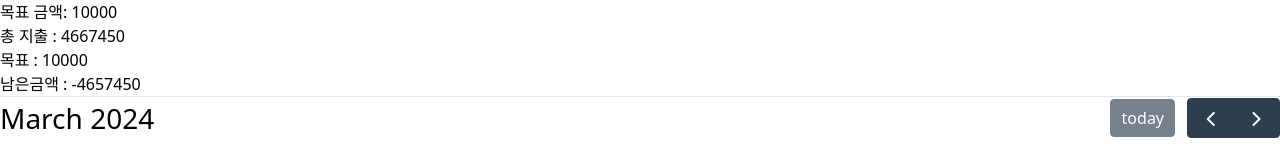
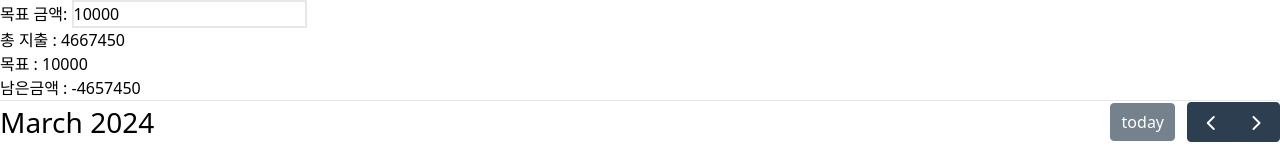
Before and after one commit to taewonnn/Wooma, a React (Create React App) app: page /calendar in a window 1280 px wide. Shown: the top 160 px of the page. Built offline with nearby package versions, Linux system fonts and the light colour scheme.

Commit message:
feat: 목표금액 입력받기

```diff
--- a/src/pages/Calendar.tsx
+++ b/src/pages/Calendar.tsx
@@ -99,7 +99,12 @@ function Calendar() {
       {/* 목표 금액 입력 필드 */}
       <div>
         <label>목표 금액: </label>
-        <input type="number" value={targetAmount} onChange={handleTargetAmountChange} />
+        <input
+          className="border border-[2px]"
+          type="number"
+          value={targetAmount}
+          onChange={handleTargetAmountChange}
+        />
       </div>
 
       {/* 이번 달  지출 */}
```
